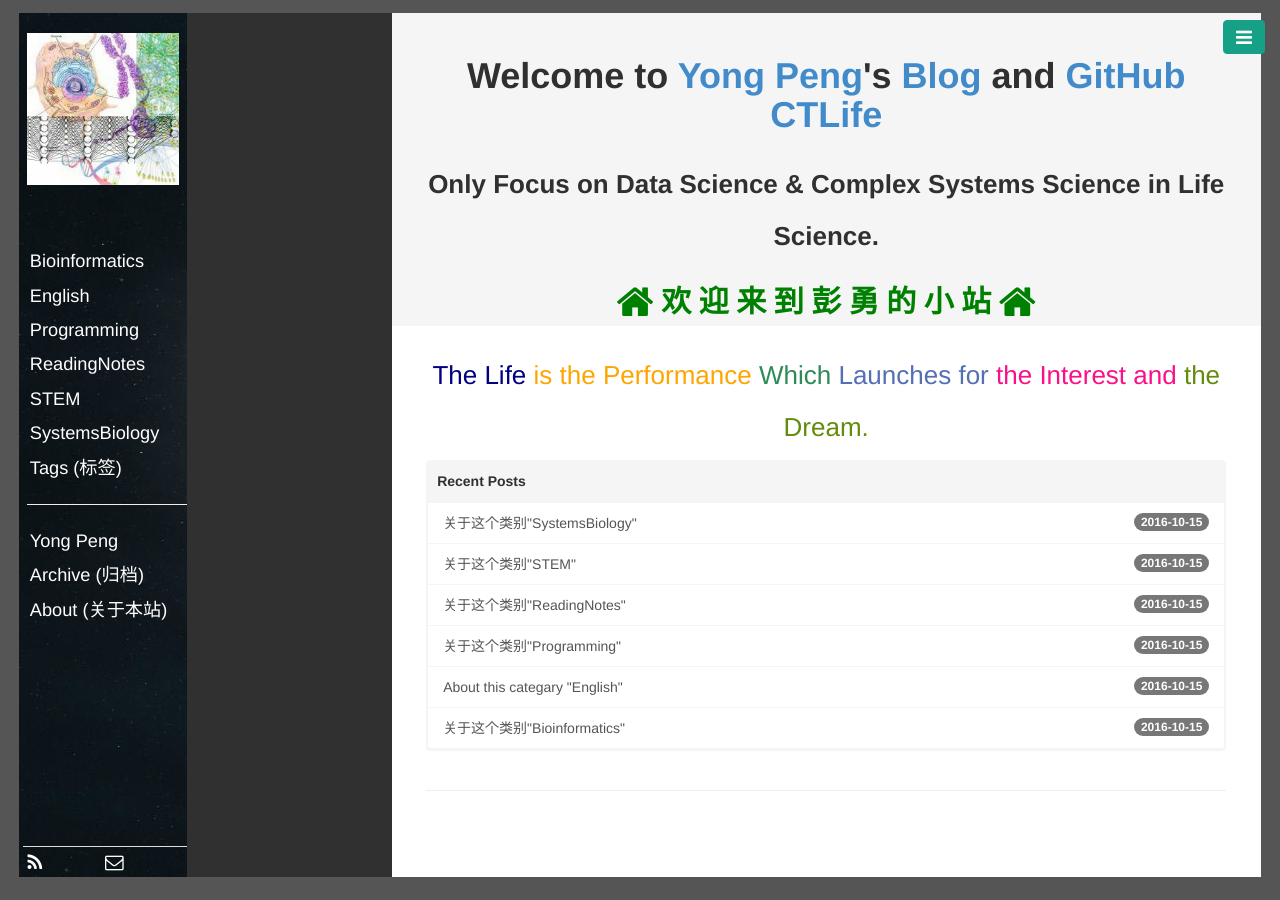
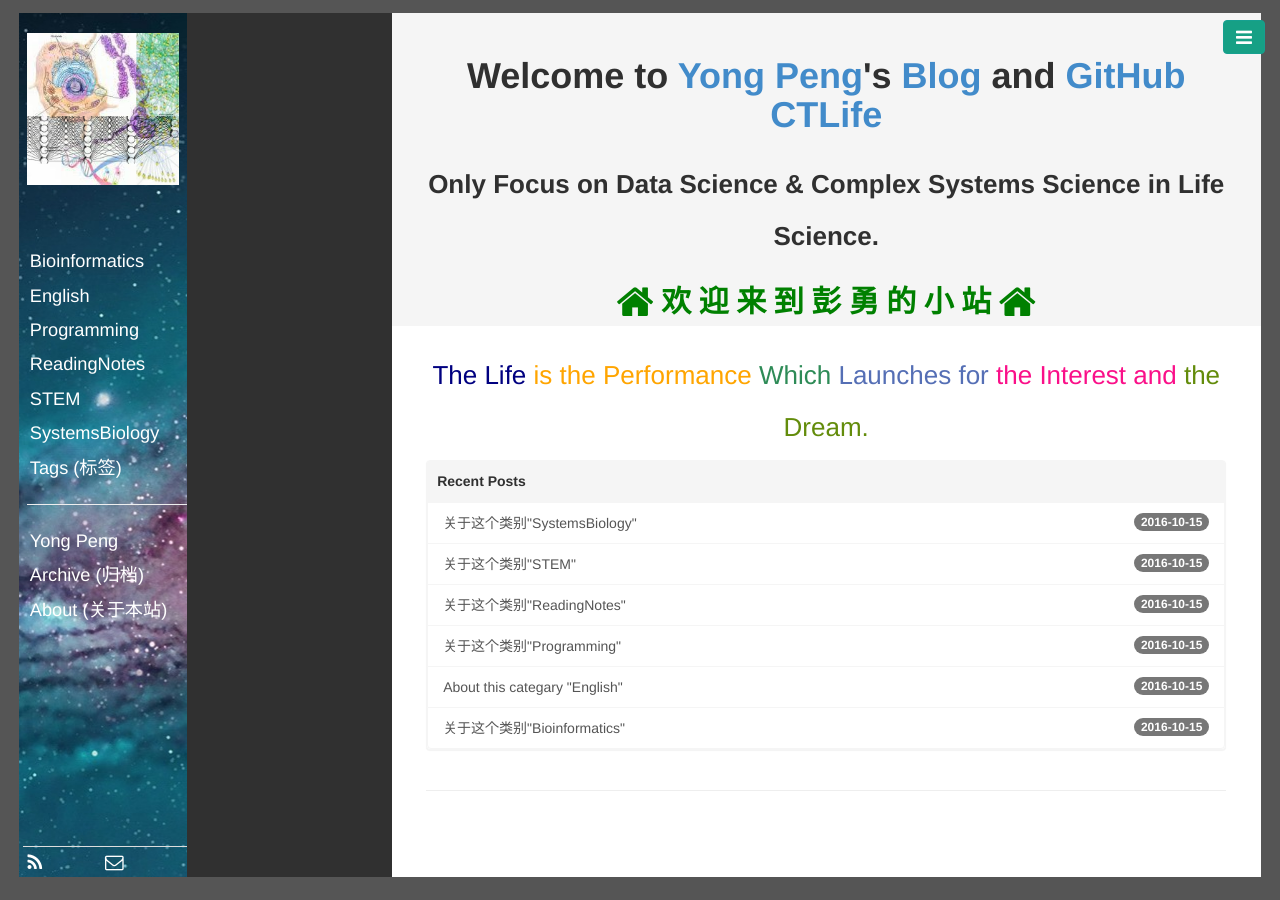
Before and after one commit to CTLife/CTLife.github.io, a Jekyll site: the page built from index.html, in a window 1280 px wide. Built offline with Jekyll 4.4.1, drawn with Linux system fonts in a browser that asks for light colours; Markdown is read by kramdown in place of the engine named in the settings; the list of posts is cut into pages by our own code.

Commit message:
Update base.css

```diff
--- a/public/css/base.css
+++ b/public/css/base.css
@@ -24,7 +24,7 @@
 /* 左侧导航栏 */
 .aside1 {
   /*background-color: rgba(0,102,51, 0.5);*/
-  background-image: url(/public/img/logo-3.jpg);
+  background-image: url(/public/img/logo-2.jpg);
   width: 45%;
   height: 100%;
   padding-left: 2%;
```
